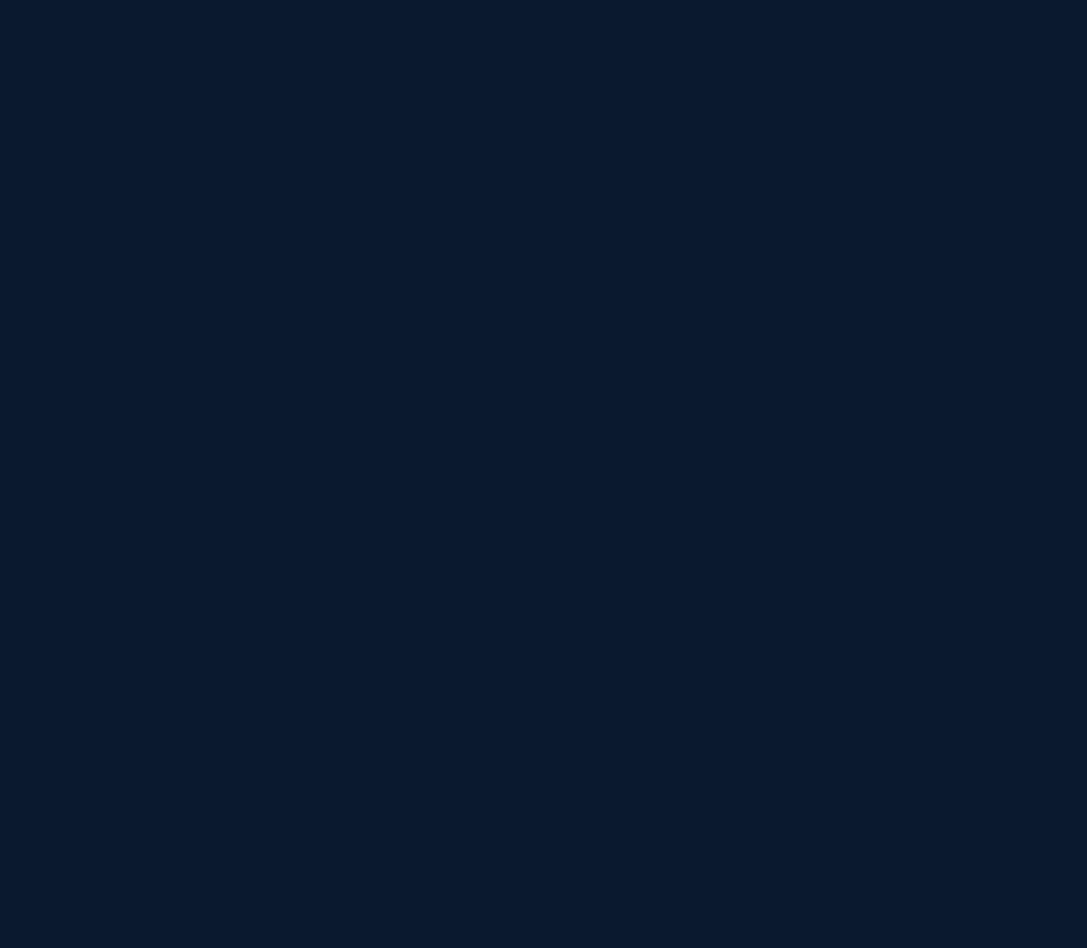
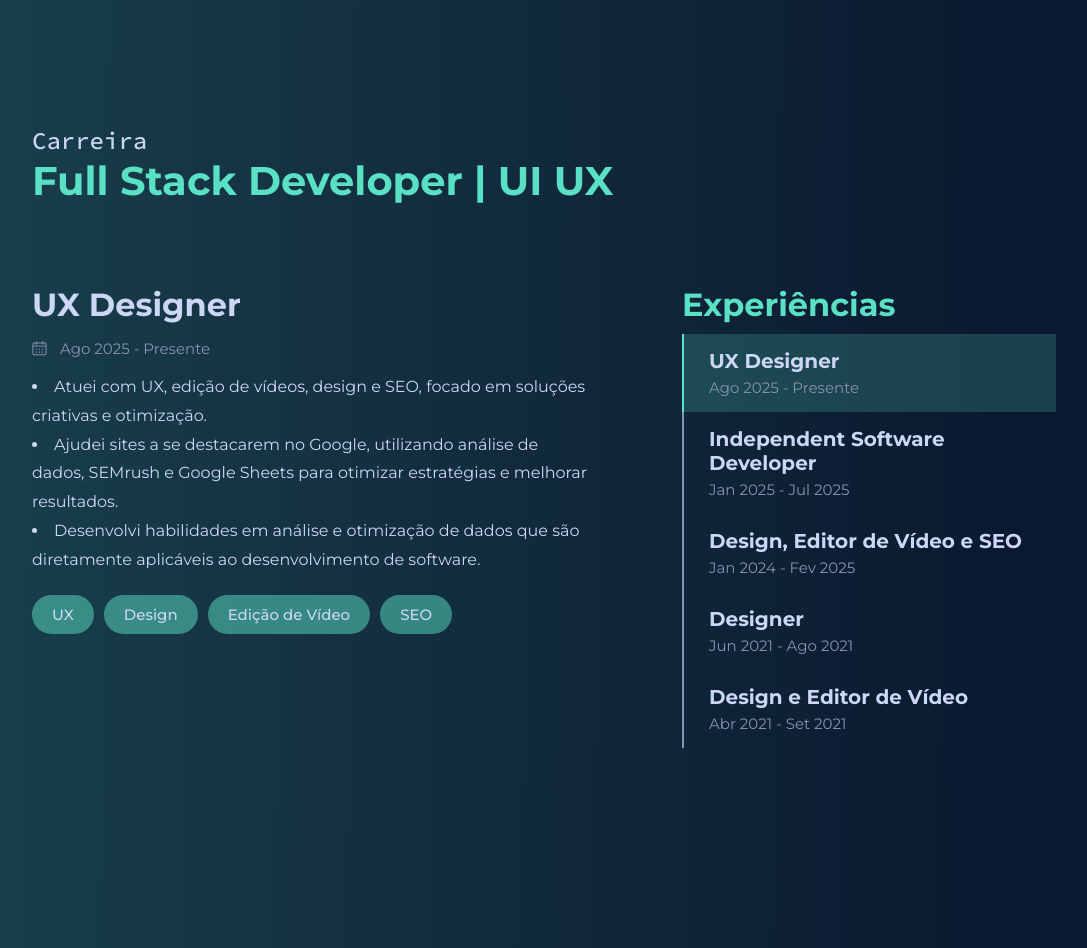
Before and after one commit to gustavonbarboza/portfolio-v2, a React (Create React App) app: page / in a window 1280 px wide. Shown: the part 880-1828 px from the top of the page, without its empty margins (96-1183 px from the left). Before the commit the page ends 800 px from the top, so only its background shows below. Built offline with nearby package versions, Linux system fonts and the light colour scheme.

Commit message:
Adicionado o conteúdo da page Career

```diff
--- a/src/App.js
+++ b/src/App.js
@@ -1,4 +1,3 @@
-import React from 'react';
 import { ThemeProvider } from 'styled-components';
 
 import GlobalStyle from './assets/styles/global';
--- a/src/sections/Career/index.js
+++ b/src/sections/Career/index.js
@@ -1,5 +1,69 @@
+import { useState } from 'react';
+
+import {
+  CareerSection,
+  SectionTitle,
+  Subtitle,
+  ContentWrapper,
+  MainContent,
+  ExperiencesList,
+  ExperiencesTitle,
+} from './styles';
+import { Container } from '../../components/Container';
+
+import JobDetails from '../../components/JobDetails';
+import ExperienceCard from '../../components/ExperienceCard';
+import { careerExperiences } from '../../data/careerData';
+
 function Career() {
+  const defaultActiveExperience = careerExperiences.find((exp) => exp.active);
 
+  const [activeExperience, setActiveExperience] = useState(
+    defaultActiveExperience || careerExperiences[0],
+  );
+
+  const handleCardClick = (experience) => {
+    setActiveExperience(experience);
+  };
+
+  return (
+    <CareerSection>
+      <Container>
+
+        <SectionTitle>Carreira</SectionTitle>
+        <Subtitle>Full Stack Developer | UI UX</Subtitle>
+
+        <ContentWrapper>
+
+          <MainContent>
+            {activeExperience.details && activeExperience.skills && (
+            <JobDetails
+              title={activeExperience.title}
+              period={activeExperience.period}
+              description={activeExperience.details}
+              skills={activeExperience.skills}
+            />
+            )}
+          </MainContent>
+
+          <ExperiencesList>
+            <ExperiencesTitle>Experiências</ExperiencesTitle>
+            {careerExperiences.map((exp) => (
+              <ExperienceCard
+                key={exp.id}
+                title={exp.title}
+                period={exp.period}
+                active={exp.id === activeExperience.id}
+                onClick={() => handleCardClick(exp)}
+              />
+            ))}
+          </ExperiencesList>
+
+        </ContentWrapper>
+
+      </Container>
+    </CareerSection>
+  );
 }
 
 export default Career;
--- a/src/sections/Career/styles.js
+++ b/src/sections/Career/styles.js
@@ -0,0 +1,44 @@
+import styled from 'styled-components';
+
+export const CareerSection = styled.section`
+  padding: 200px 0;
+
+  border-top: 5px solid transparent;
+  border-image-source: linear-gradient(90deg, #5AE0C4 0%, #317A6B 27.88%, #3B9381 58.17%, #46AD97 87.02%);
+  border-image-slice: 1;
+
+  background: linear-gradient(270.56deg, rgba(90, 224, 196, 0) 14.82%, rgba(90, 224, 196, 0.2) 99.53%),
+  #0A192F;
+`;
+
+export const SectionTitle = styled.h2`
+  color: ${({ theme }) => theme.text.light};
+  font-family: 'Source Code Pro';
+  font-weight: 500;
+  font-size: 24px;
+`;
+
+export const Subtitle = styled.h1`
+  color: ${({ theme }) => theme.primary};
+  font-size: 40px;
+  margin-bottom: 80px;
+`;
+
+export const ContentWrapper = styled.div`
+  display: flex;
+  gap: 89px;
+`;
+
+export const MainContent = styled.div`
+  flex: 1.5;
+`;
+
+export const ExperiencesList = styled.div`
+  flex: 1;
+`;
+
+export const ExperiencesTitle = styled.h3`
+  color: ${({ theme }) => theme.primary};
+  font-size: 32px;
+  margin-bottom: 10px;
+`;
--- a/src/sections/Home/index.js
+++ b/src/sections/Home/index.js
@@ -1,6 +1,7 @@
 import {
   HomeContainer, Greeting, Name, Title, ButtonContainer,
 } from './styles';
+import { Container } from '../../components/Container';// Padding Global
 
 import linkedinIcon from '../../assets/images/icons/linkedin-icon.svg';
 import resumeIcon from '../../assets/images/icons/resume-icon.svg';
@@ -11,6 +12,7 @@ function Home() {
   return (
     <HomeContainer>
 
+      <Container>
         <Greeting>Olá, meu nome é</Greeting>
         <Name>Gustavo Barboza</Name>
         <Title>Full Stack Developer | UI UX</Title>
@@ -23,6 +25,7 @@ function Home() {
             Download do Currículo
           </Button>
         </ButtonContainer>
+      </Container>
 
     </HomeContainer>
   );
```
Lines whose indentation alone changed are shown as unchanged.
